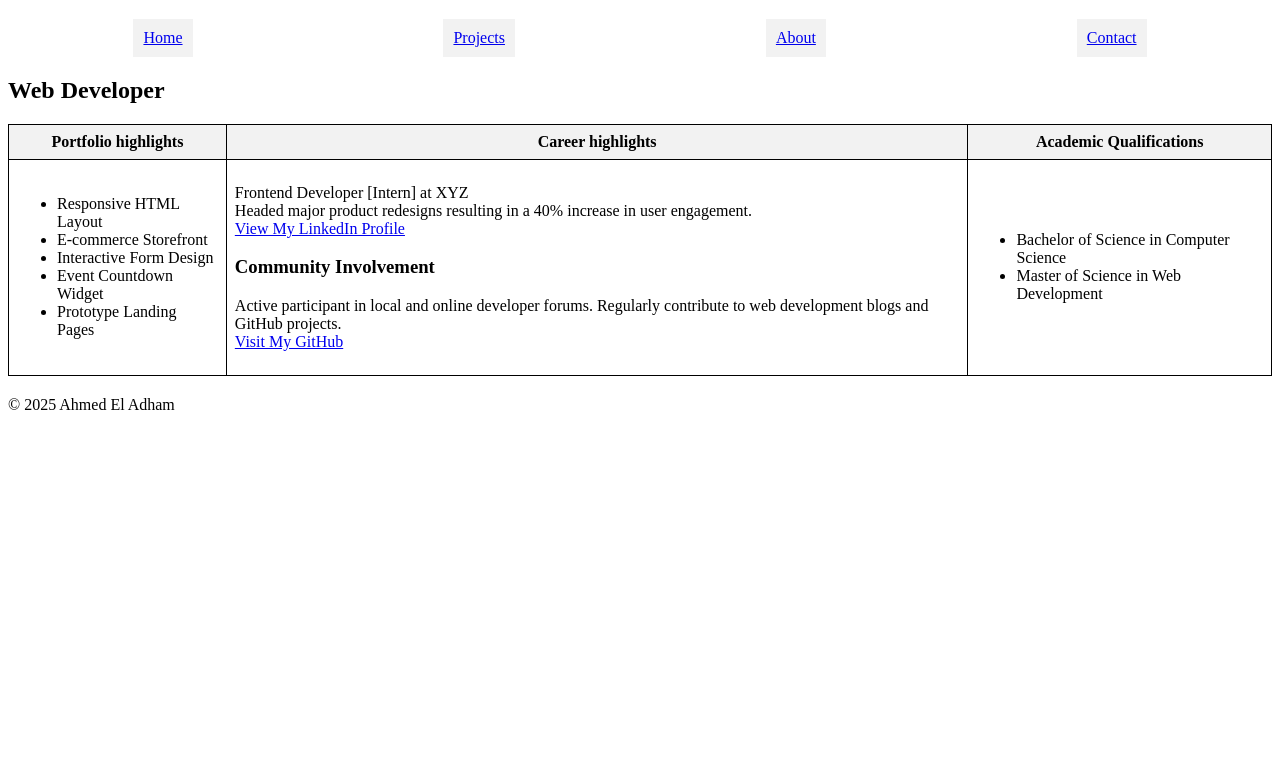
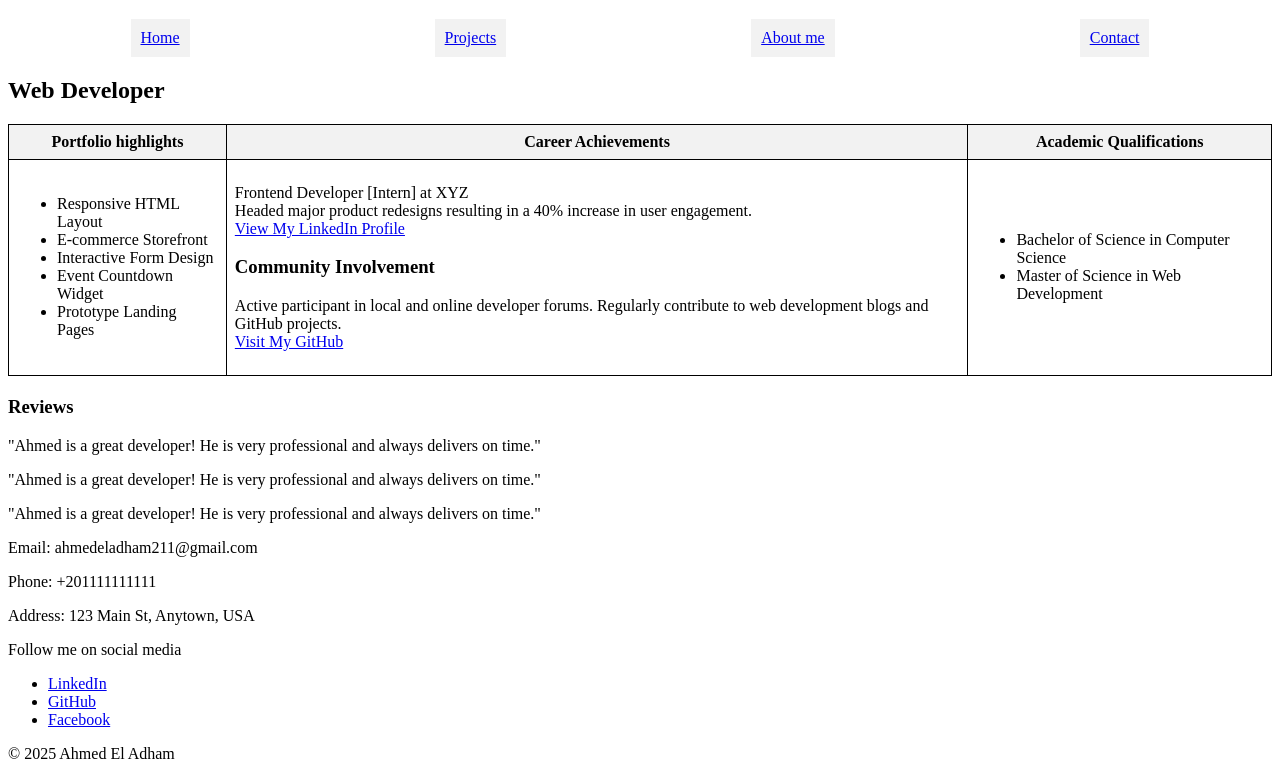
Before and after one commit to AhmedAdham211/Sprints-Tasks, a plain HTML site: page My project/index.html in a window 1280 px wide. Shown: the part 61-840 px from the top of the page. Before the commit the page ends 800 px from the top, so only its background shows below. Drawn offline with Linux system fonts and the light colour scheme.

Commit message:
add footer

```diff
--- a/My project/index.html
+++ b/My project/index.html
@@ -13,7 +13,7 @@
             <ul class="list1">
                 <li><a href="#">Home</a></li>
                 <li><a href="#">Projects</a></li>
-                <li><a href="#">About</a></li>
+                <li><a href="#">About me</a></li>
                 <li><a href="#">Contact</a></li>
             </ul>
         </nav>
@@ -24,7 +24,7 @@
             <thead>
                 <tr>
                     <th>Portfolio highlights</th>
-                    <th>Career highlights</th>
+                    <th>Career Achievements</th>
                     <th>Academic Qualifications</th>
                 </tr>
             </thead>
@@ -53,9 +53,26 @@
                 </tr>
             </tbody>
         </table>
+        <h3>Reviews</h3>
+        <div class="review">
+            <p>"Ahmed is a great developer! He is very professional and always delivers on time."</p>
+            <p>"Ahmed is a great developer! He is very professional and always delivers on time."</p>
+            <p>"Ahmed is a great developer! He is very professional and always delivers on time."</p>
+        </div>
+
 
     </main>
     <footer>
+        <p>Email: ahmedeladham211@gmail.com</p>
+        <p>Phone: +201111111111</p>
+        <p>Address: 123 Main St, Anytown, USA</p>
+        <p>Follow me on social media</p>
+        <ul class="social-media">
+            <li><a href="https://www.linkedin.com/in/ahmed-el-adham-a56a8b245/">LinkedIn</a></li>
+            <li><a href="https://github.com/AhmedAdham211">GitHub</a></li>
+            <li><a href="https://www.facebook.com/ahmed.eladham.5496">Facebook</a></li>
+        </ul>
         <p>&copy; 2025 Ahmed El Adham</p>
+
     </footer>
 </body>
```
